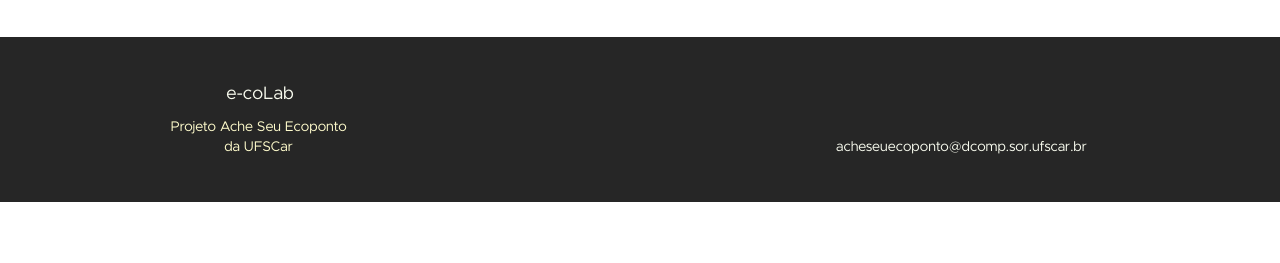
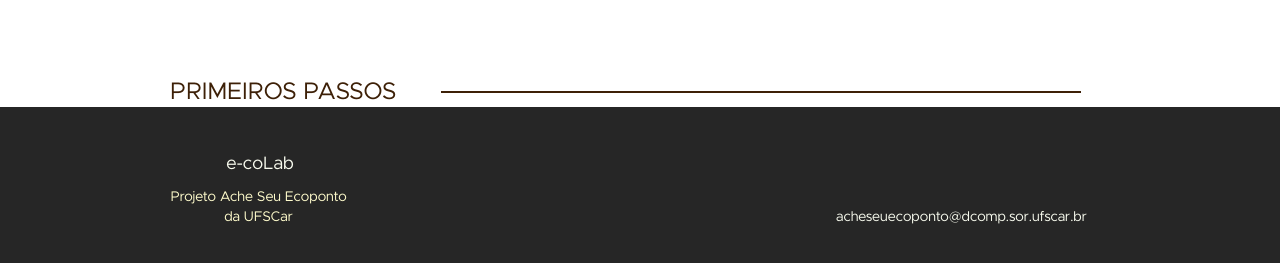
Before and after one commit to airotiv/e-coLab, a plain HTML site: page por-onde-comecar.html in a window 1280 px wide. Shown: the part 763-1026 px from the top of the page. Before the commit the page ends 965 px from the top, so only its background shows below. Drawn offline with Linux system fonts and the light colour scheme; a web font is replaced by a local one.

Commit message:
Generalização do subtitulo-separador

```diff
--- a/css/por-onde-comecar.css
+++ b/css/por-onde-comecar.css
@@ -2,11 +2,6 @@
 .indice {
   padding-bottom: 40px;
   padding-top: 40px;
-}
-
-.indice div {
-  /* coloca subtitulo e separador na mesma linha */
-  display: inline-block;
 }
 
 .indice ul li {
--- a/css/style.css
+++ b/css/style.css
@@ -113,9 +113,15 @@
 }
 
 /* SUBTITULO SEGUIDO DE SEPARADOR */
+
 .subtitulo-separador {
   padding-left: 10px;
   margin-right: 40px;
+}
+
+.subtitulo-separador,
+.separador {
+  display: inline-block;
 }
 
 .separador img {
@@ -215,11 +221,6 @@
 .categorias {
   background-color: #f8fbee;
 }
-
-.categorias .container div {
-  display: inline-block;
-}
-
 /* Para estilizar o titulo da secao 'tipo de categorias'
 é utilizada a classe subtitulo-separdor dos estilos gerais */
 .logo-categorias {
--- a/por-onde-comecar.html
+++ b/por-onde-comecar.html
@@ -73,6 +73,19 @@
   </section>
   <!-- FIM DO INDICE -->
 
+  <!-- PRIMEIROS PASSOS -->
+  <section class="primeiros-passos">
+    <div class="container">
+      <div class="subtitulo-separador">
+        <h2 class="subtitulo">Primeiros Passos</h2>
+      </div>
+      <div class="separador">
+        <img src="img/linha-separador.png">
+      </div>
+    </div>
+  </section>
+  <!-- FIM DOS PRIMEIROS PASSOS -->
+
   <!-- FOOTER -->
   <footer class="footer">
     <div class="container">
```
